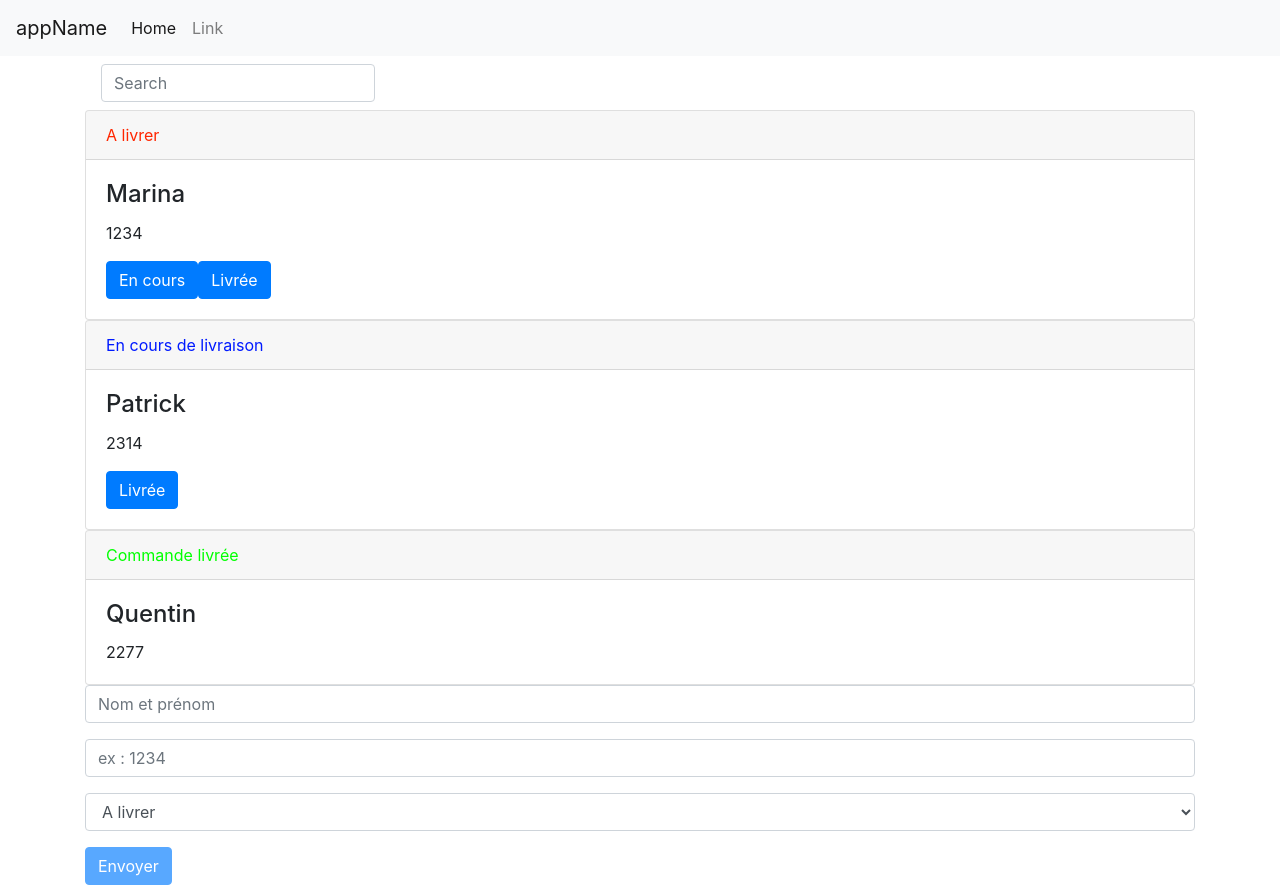
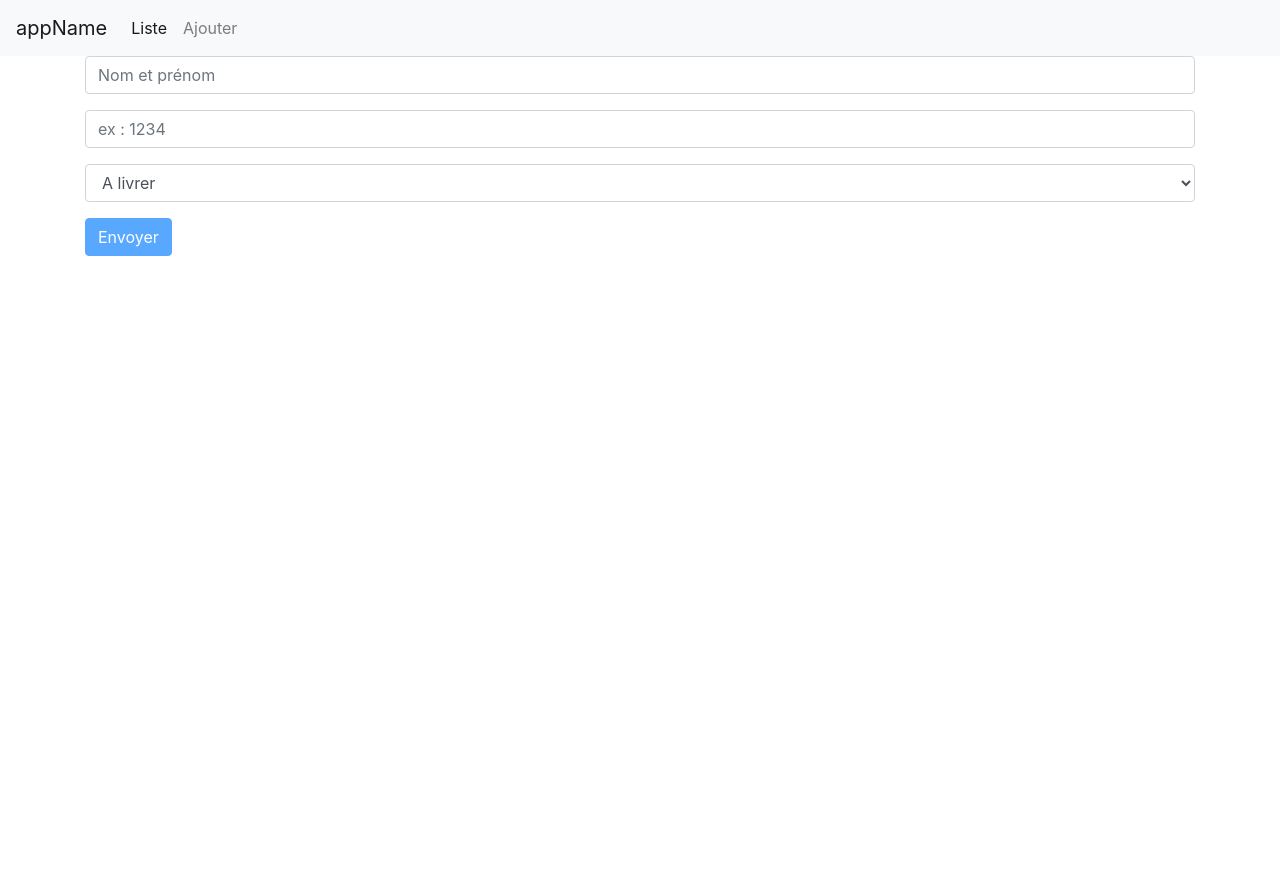
Before and after one commit to nlegriel/Angular20171002, an Angular app in the folder my-app/: page /form in a window 1280 px wide. After the commit the page ends 800 px from the top, so only its background shows below. Built offline with nearby package versions, Linux system fonts and the light colour scheme.

Commit message:
router + ngOnDestroy

```diff
--- /dev/null
+++ b/my-app/src/app/app-routing/app-routing.module.ts
@@ -0,0 +1,28 @@
+import { NgModule } from '@angular/core';
+import { CommonModule } from '@angular/common';
+import { RouterModule, Routes } from '@angular/router';
+import { ListItemComponent } from '../list-item/list-item.component';
+import { FormComponent } from '../form/form.component';
+
+const appRoutes: Routes = [
+  { path: 'list', component: ListItemComponent },
+  { path: 'form', component: FormComponent },
+  { path: '',
+    redirectTo: '/list',
+    pathMatch: 'full'
+  },
+];
+
+@NgModule({
+  imports: [
+    CommonModule,
+    RouterModule.forRoot(
+      appRoutes
+    )
+  ],
+  exports: [
+    RouterModule
+  ],
+  declarations: []
+})
+export class AppRoutingModule { }
--- a/my-app/src/app/app.component.html
+++ b/my-app/src/app/app.component.html
@@ -1,3 +1,2 @@
 <app-menu></app-menu>
-<app-list-item></app-list-item>
-<app-form></app-form>
+<router-outlet></router-outlet>
--- a/my-app/src/app/app.module.ts
+++ b/my-app/src/app/app.module.ts
@@ -11,6 +11,7 @@ import { FormComponent } from './form/form.component';
 import { FilterPipe } from './filter.pipe';
 import { StateDirective } from './state.directive';
 import { CollectionService } from './collection.service';
+import { AppRoutingModule } from './app-routing/app-routing.module';
 
 @NgModule({
   declarations: [
@@ -26,7 +27,8 @@ import { CollectionService } from './collection.service';
     BrowserModule,
     FormsModule,
     ReactiveFormsModule,
-    NgbModule.forRoot()
+    NgbModule.forRoot(),
+    AppRoutingModule
   ],
   entryComponents: [
     ModalComponent
--- a/my-app/src/app/menu/menu.component.html
+++ b/my-app/src/app/menu/menu.component.html
@@ -1,6 +1,6 @@
 <!--The content below is only a placeholder and can be replaced.-->
 <nav class="navbar navbar-expand-lg navbar-light bg-light">
-  <a class="navbar-brand" href="#">{{ title }}</a>
+  <a routerLink="/list" class="navbar-brand">{{ title }}</a>
   <button class="navbar-toggler" type="button" data-toggle="collapse" data-target="#navbarSupportedContent" aria-controls="navbarSupportedContent" aria-expanded="false" aria-label="Toggle navigation">
     <span class="navbar-toggler-icon"></span>
   </button>
@@ -8,10 +8,10 @@
   <div class="collapse navbar-collapse" id="navbarSupportedContent">
     <ul class="navbar-nav mr-auto">
       <li class="nav-item active">
-        <a class="nav-link" href="#">Home <span class="sr-only">(current)</span></a>
+        <a class="nav-link" routerLink="/list">Liste</a>
       </li>
       <li class="nav-item">
-        <a class="nav-link" href="#">Link</a>
+        <a class="nav-link" routerLink="/form">Ajouter</a>
       </li>
     </ul>
   </div>
--- a/my-app/src/app/modal/modal.component.html
+++ b/my-app/src/app/modal/modal.component.html
@@ -8,5 +8,5 @@
   <p>Hello, {{msg}}!</p>
 </div>
 <div class="modal-footer">
-  <button type="button" class="btn btn-outline-dark" (click)="activeModal.close('Close click')">Close</button>
+  <button type="button" class="btn btn-outline-dark" (click)="activeModal.close('Close click')" routerLink="/list">Close</button>
 </div>
--- a/my-app/src/app/modal/modal.component.ts
+++ b/my-app/src/app/modal/modal.component.ts
@@ -1,17 +1,22 @@
-import { Component, OnInit, Input } from '@angular/core';
+import { Component, OnInit, Input, OnDestroy } from '@angular/core';
 import { NgbModal, NgbActiveModal } from '@ng-bootstrap/ng-bootstrap';
+import { Router } from '@angular/router';
 
 @Component({
   selector: 'app-modal',
   templateUrl: './modal.component.html',
   styleUrls: ['./modal.component.scss']
 })
-export class ModalComponent implements OnInit {
+export class ModalComponent implements OnInit, OnDestroy {
 
   @Input() msg;
 
-  constructor(public activeModal: NgbActiveModal) {}
+  constructor(public activeModal: NgbActiveModal, private _Router: Router) {}
 
   ngOnInit() {
   }
+
+  ngOnDestroy(): void {
+    this._Router.navigate(['/list']);
+  }
 }
```
